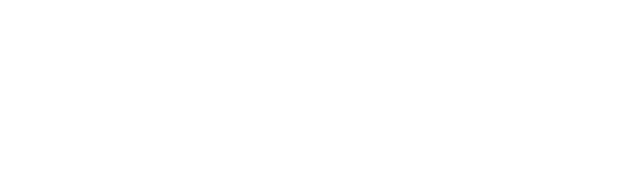
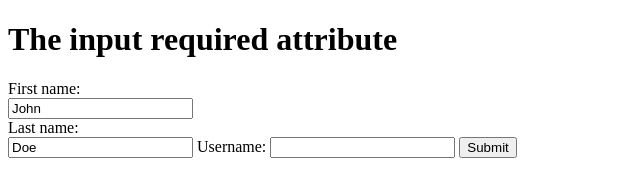
Before and after one commit to ArvidStrauss/mapp-tag-integr, a plain HTML site: page index.html in a window 1280 px wide. Shown: the whole page, without its empty margins (0-640 px from the left). Drawn offline with Linux system fonts and the light colour scheme.

Commit message:
added form

```diff
--- a/index.html
+++ b/index.html
@@ -4,7 +4,20 @@
     <meta charset="UTF-8" />
     <meta http-equiv="X-UA-Compatible" content="IE=edge" />
     <meta name="viewport" content="width=device-width, initial-scale=1.0" />
-    <title>Document</title>
+    <title>mapp tag integration testing</title>
   </head>
-  <body></body>
+  <body>
+    <h1>The input required attribute</h1>
+
+    <form action="/action_page.php">
+      <label for="fname">First name:</label><br />
+      <input type="text" id="fname" name="fname" value="John" /><br />
+      <label for="lname">Last name:</label><br />
+      <input type="text" id="lname" name="lname" value="Doe" />
+      <label for="username">Username:</label>
+      <input type="text" id="username" name="username" required />
+
+      <input type="submit" />
+    </form>
+  </body>
 </html>
```
